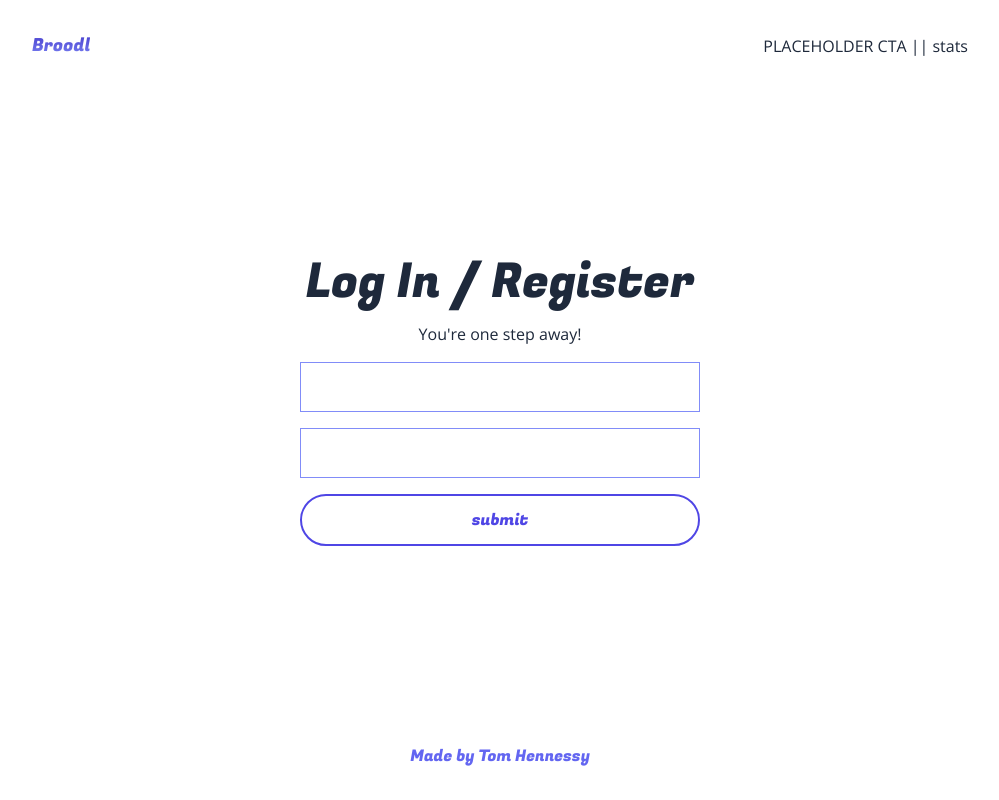
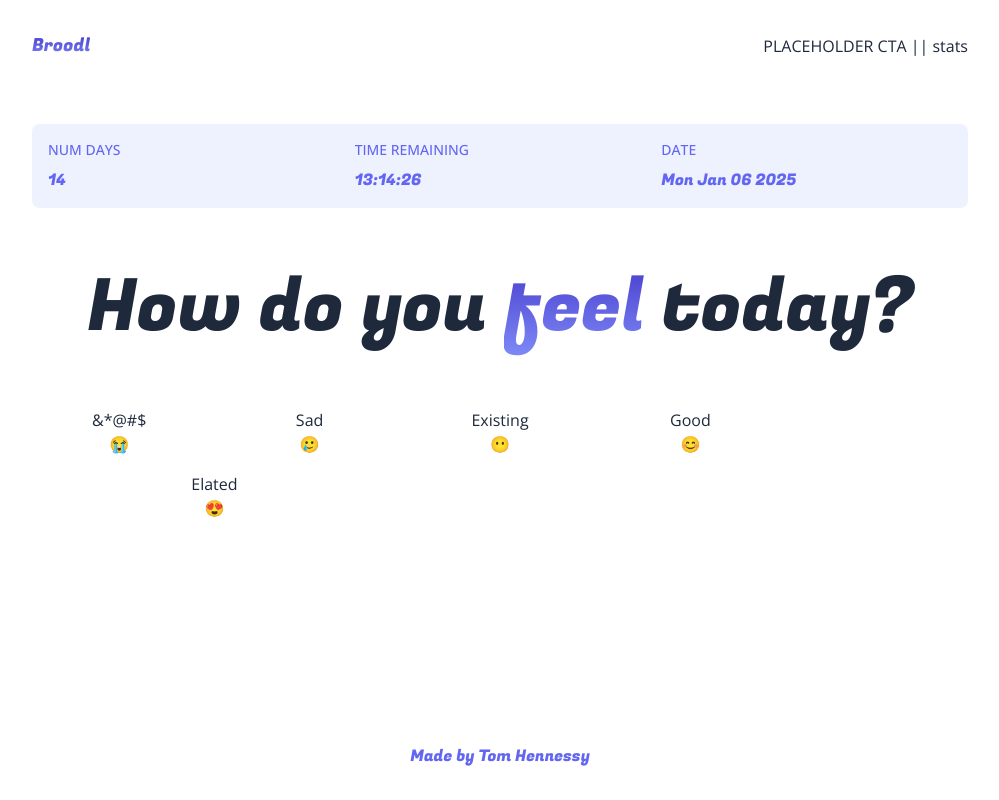
Before and after one commit to tomlhennessy/broodl, a Next.js app: page /dashboard in a window 1280 px wide. Shown: the whole page, without its empty margins (140-1139 px from the left). Built offline with nearby package versions, Linux system fonts and the light colour scheme.

Commit message:
dashboard

```diff
--- a/app/dashboard/page.js
+++ b/app/dashboard/page.js
@@ -7,7 +7,7 @@ export const metadata = {
 }
 
 export default function DashboardPage() {
-    const isAuthenticated = false
+    const isAuthenticated = true
 
     let children = (
         <Login />
--- a/components/Dashboard.js
+++ b/components/Dashboard.js
@@ -1,7 +1,51 @@
+import { Fugaz_One } from 'next/font/google';
 import React from 'react'
 
+const fugaz = Fugaz_One({
+  subsets: ["latin"],
+  weight: ["400"]
+});
+
 export default function Dashboard() {
+  const statuses = {
+    num_days: 14,
+    time_remaining: '13:14:26',
+    date: (new Date()).toDateString()
+  }
+
+  const moods = {
+    '&*@#$': '😭',
+    'Sad': '🥲',
+    'Existing': '😶',
+    'Good': '😊',
+    'Elated': '😍'
+  }
+
   return (
-    <div>Dashboard</div>
+    <div className='flex flex-col flex-1 gap-8 sm:gap-12 md:gap-16'>
+      <div className='grid grid-cols-3 bg-indigo-50 text-indigo-500 rounded-lg p-4 gap-4'>
+        {Object.keys(statuses).map((status, statusIndex) => {
+          return (
+            <div key={statusIndex} className='flex flex-col gap-1 sm:gap-2'>
+              <p className='font-medium uppercase text-xs sm:text-sm truncate'>{status.replaceAll('_', ' ')}</p>
+              <p className={'text-base sm:text-large truncate ' + fugaz.className}>{statuses[status]}</p>
+            </div>
+          )
+        })}
+      </div>
+      <h4 className={'text-5xl sm:text-6xl md:text-7xl text-center ' + fugaz.className}>
+        How do you <span className='textGradient'>feel</span> today?
+      </h4>
+      <div className='grid grid-cols-2 md:grid-cols-5 gap-4'>
+        {Object.keys(moods).map((mood, moodIndex) => {
+          return (
+            <button className={' ' + (moodIndex === 4 ? 'col-span-2' : ' ')} key={moodIndex}>
+              <p>{mood}</p>
+              <p>{moods[mood]}</p>
+            </button>
+          )
+        })}
+      </div>
+    </div>
   )
 }
--- a/components/Login.js
+++ b/components/Login.js
@@ -14,12 +14,13 @@ export default function Login() {
 
       <p>You&apos;re one step away!</p>
 
-      <input className='max-w-[400px] w-full mx-auto px-4 py-2 sm:py-3 border border-solid border-indigo-400' />
-      <input className='max-w-[400px] w-full mx-auto px-4 py-2 sm:py-3 border border-solid border-indigo-400' />
+      <input className='max-w-[400px] w-full mx-auto px-3 py-2 sm:py-3 border border-solid border-indigo-400 duration-200 hover:border-indigo-600 focus:border-indigo-600 rounded-full outline-none' placeholder='email' />
+      <input className='max-w-[400px] w-full mx-auto px-3 py-2 sm:py-3 border border-solid border-indigo-400 duration-200 hover:border-indigo-600 focus:border-indigo-600 rounded-full outline-none' placeholder='password' type='password' />
 
       <div className='max-w-[400px] w-full mx-auto'>
         <Button text='submit' full />
       </div>
+      <p className='text-center'>Don&apos;t have an account? <span className='text-indigo-600'>Sign up</span></p>
     </div>
   )
 }
```
